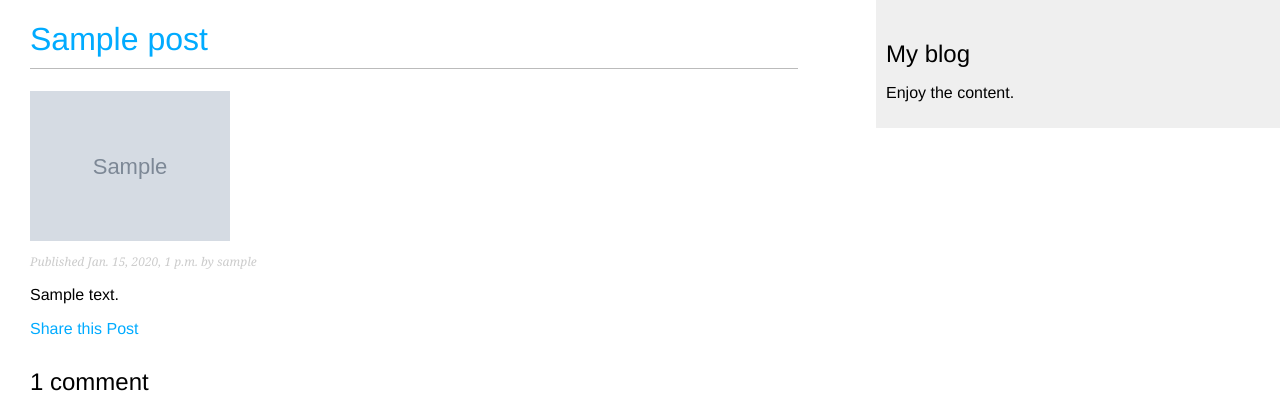
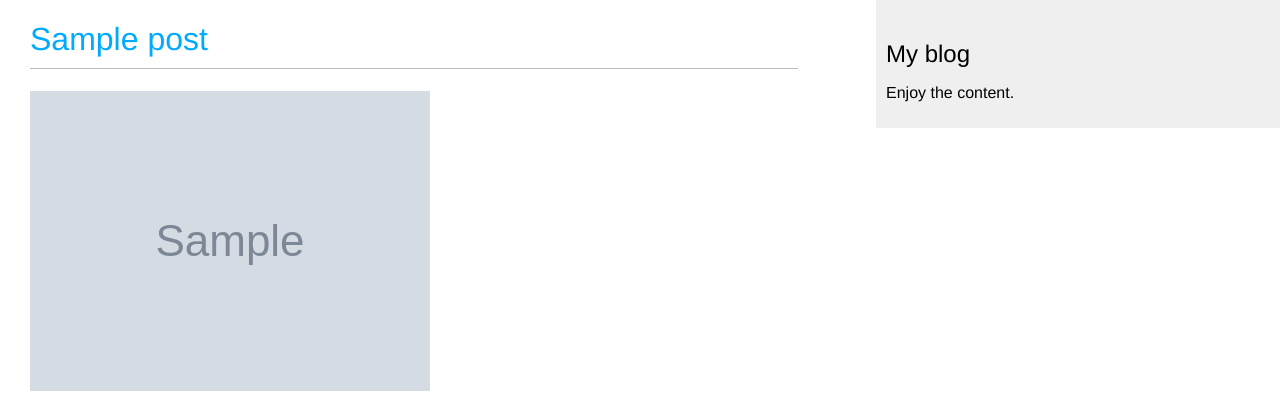
Before and after one commit to alindafortunate/Deep_Dive_in_Django_After_ALX, a Django app: template blog_site/blog/templates/blog/post/detail.html in a window 1280 px wide. Shown: the top 404 px of the page. Run offline with Django 5.2, Linux system fonts and the light colour scheme; the template is opened without the code that fills it: values that come from a table or form of the project are taken from there, others are empty; tables that the repository leaves empty hold one stand-in row (values such as "Sample post"); grey boxes marked "Sample" are stand-in pictures.

Commit message:
Modified the image class in base.css and detail.html files

```diff
--- a/blog_site/blog/static/css/blog.css
+++ b/blog_site/blog/static/css/blog.css
@@ -107,9 +107,9 @@ input[type=submit] {
     color: #666;
 }
 
-img.my_image {
+img.myimages {
     display: block;
-    max-width: 200px;
+    max-width: 400px;
     height: auto;
     width: 100%;
 }
--- a/blog_site/blog/templates/blog/post/detail.html
+++ b/blog_site/blog/templates/blog/post/detail.html
@@ -5,7 +5,7 @@
 
 {% block content %}
 <h1><a href="{% url 'blog:post_list' %}">{{post.title}}</a></h1>
-<img class="my_image" src="{{post.photo.url}}" alt="{{post.title}}">
+<img class="myimages" src="{{post.photo.url}}" alt="{{post.title}}">
 
 <p class="date">Published {{post.publish}} by {{post.author}}</p>
 {{post.body | linebreaks}}
```
